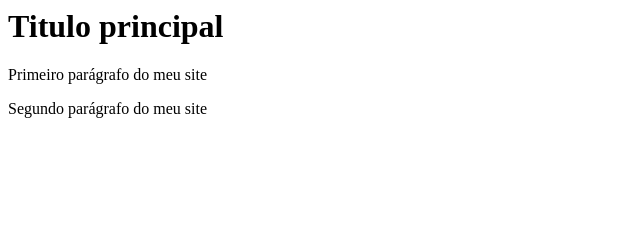
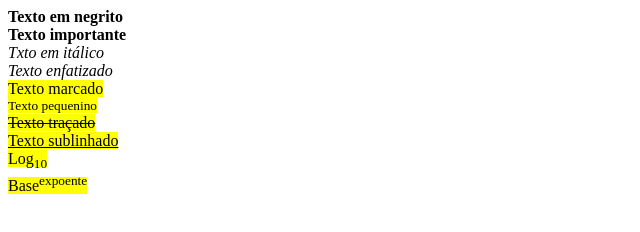
Before and after one commit to isabelineris/Projeto01, a plain HTML site: page index.html in a window 1280 px wide. Shown: the whole page, without its empty margins (0-640 px from the left). Drawn offline with Linux system fonts and the light colour scheme.

Commit message:
Formação de texto

```diff
--- a/index.html
+++ b/index.html
@@ -1,9 +1,27 @@
 <html>
+<!--Formação de texto-->
+<b>Texto em negrito</b>
+<br>
+<strong>Texto importante</strong>
+<br>
+<i>Txto em itálico</i>
+<br>
+<em>Texto enfatizado</em>
+<br>
+<mark>Texto marcado</mark.>
+<br>
+<small>Texto pequenino</small>
+<br>
+<del>Texto traçado</del>
+<br>
+<u>Texto sublinhado</u>
+<br>
+Log<sub>10</sub>
+<br>
+Base<sup>expoente</sup>
 
-<h1>Titulo principal</h1>
 
-<p>Primeiro parágrafo do meu site</p>
 
-<p>Segundo parágrafo do meu site</p>
+
 
 </html>
```
